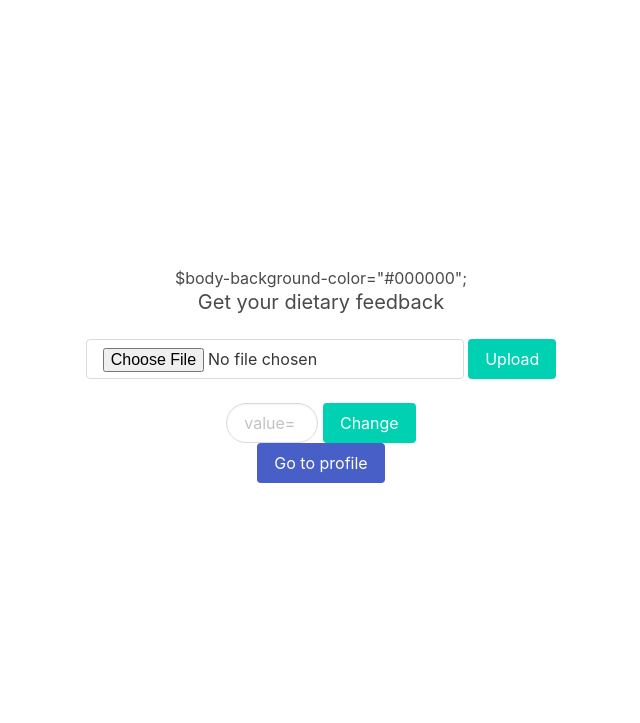
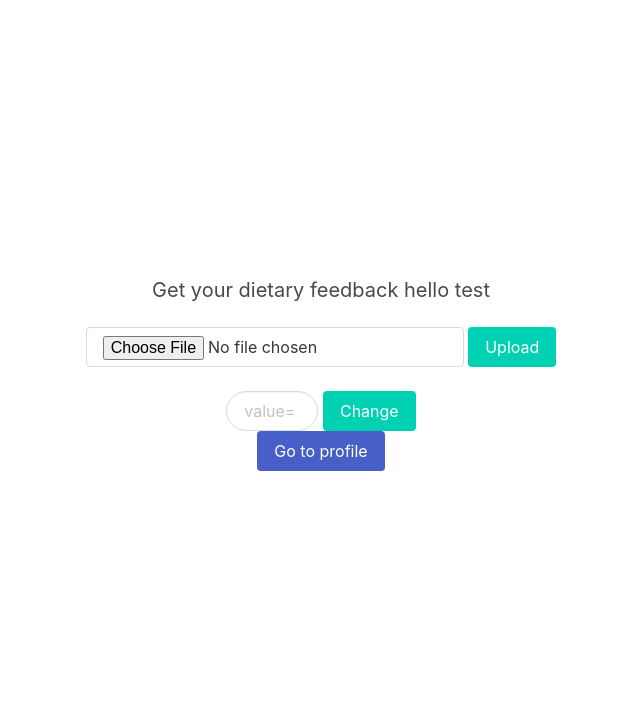
Before and after one commit to BoarCub/Grocery-List-App, a Python web app: template templates/main.html in a window 1280 px wide. Shown: the part 52-775 px from the top of the page, without its empty margins (319-959 px from the left). Run offline with Jinja, Linux system fonts and the light colour scheme; the template is opened without the code that fills it, so the values that code supplies are empty.

Commit message:
Update main.html

```diff
--- a/templates/main.html
+++ b/templates/main.html
@@ -1,8 +1,8 @@
 {% extends 'base.html' %}
 {% block title %}Main{% endblock %}
 {% block content %}
-    $body-background-color="#000000";
-    <h1 class="subtitle">Get your dietary feedback</h1>
+
+    <h1 class="subtitle">Get your dietary feedback hello test</h1>
     <form method=post enctype=multipart/form-data action="{{ url_for('upload_img') }}">
         <input type=file name=file class="button">
         <input type="submit" value="Upload" class="button is-primary">
```
